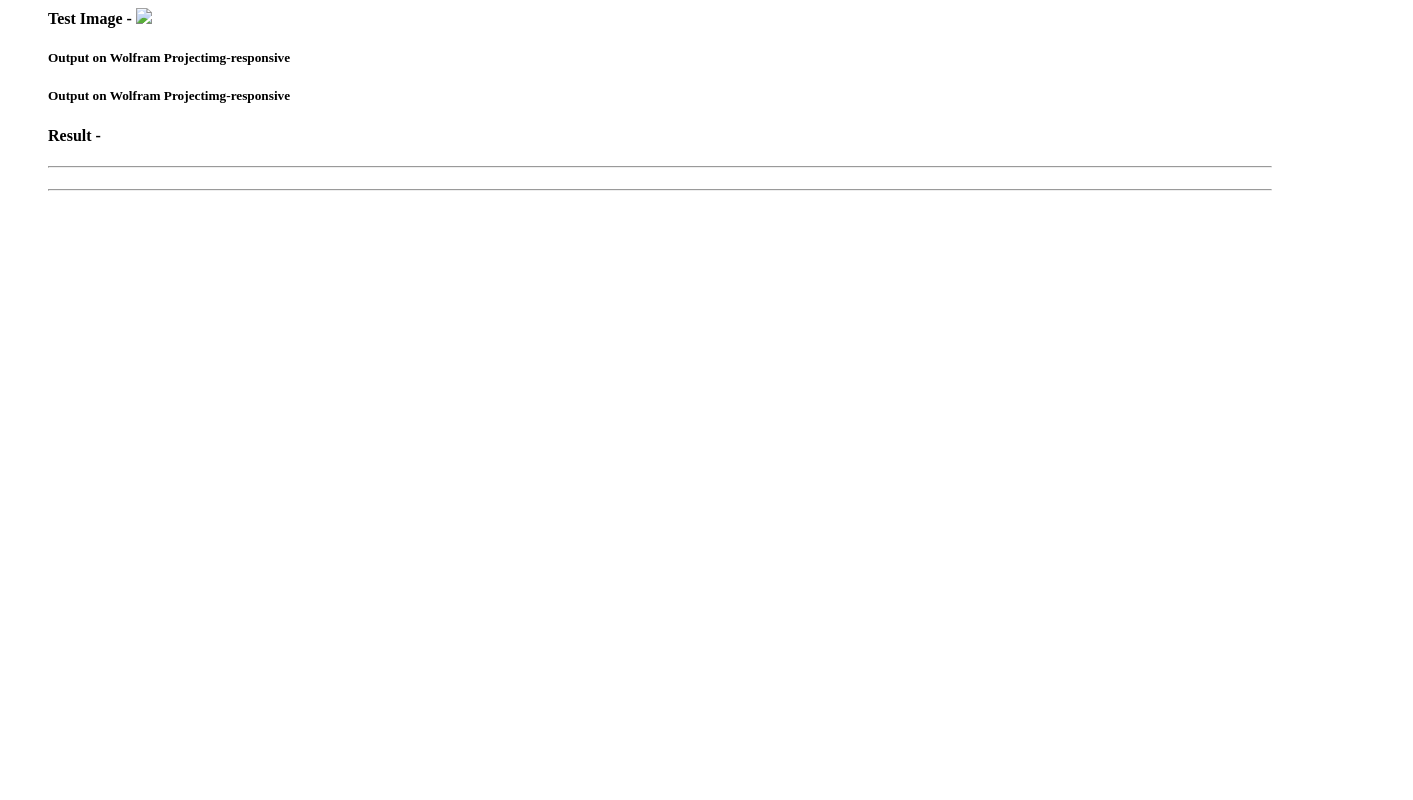
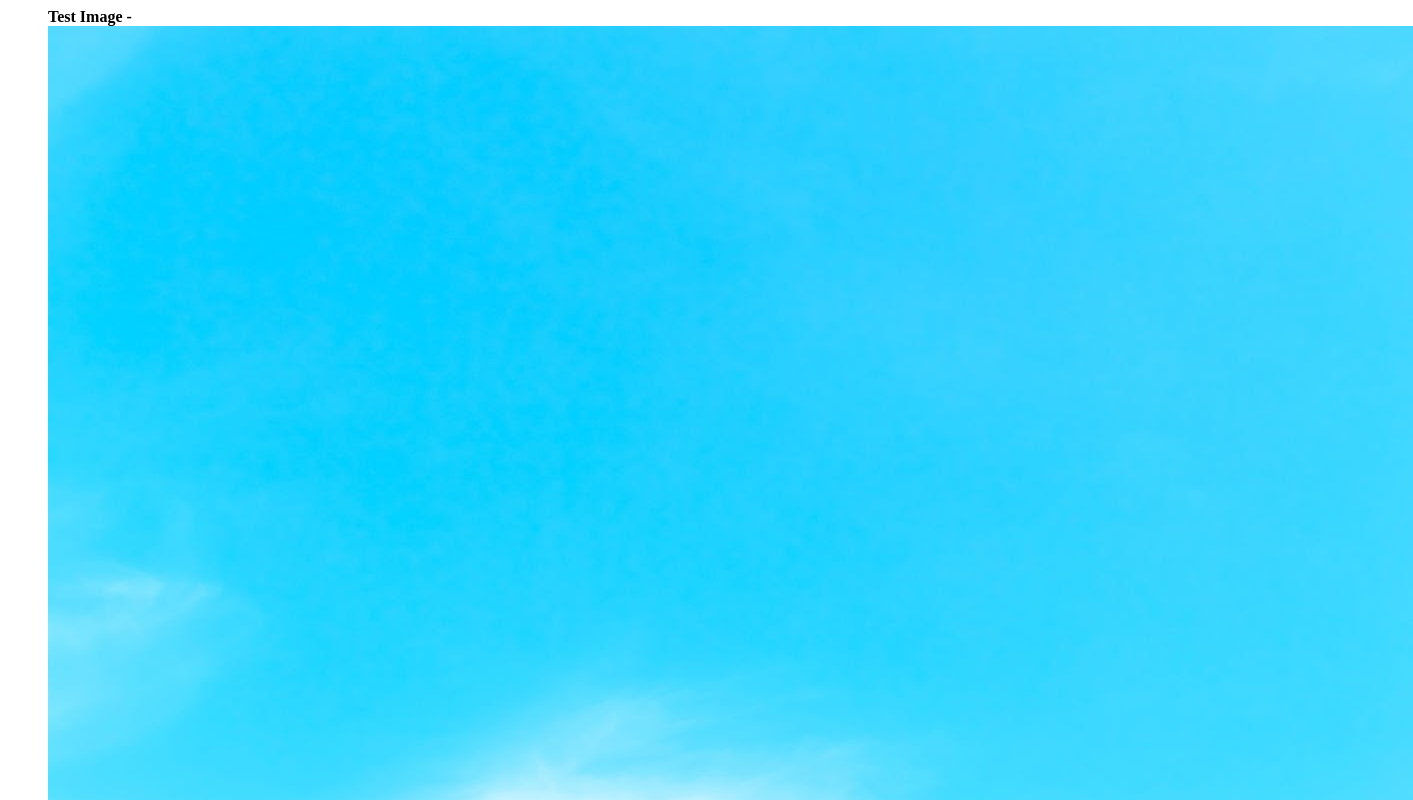
Before and after one commit to eadarasaisamhita/Case-Study, a plain HTML site: page index.html in a window 1280 px wide. Shown: the top 800 px of the page, 1413 px wide, since content can reach past the window. Drawn offline with Linux system fonts and the light colour scheme.

Commit message:
Add files via upload

```diff
--- a/index.html
+++ b/index.html
@@ -1,8 +1,10 @@
+
+
 <ol>
     <div class="text_images_and_result">
         <liv>
             <b>Test Image - </b>
-            <img src="shoes.jpeg" class="img-responsive">
+            <img src="images.jpg" class="img-responsive">
         </liv>
 
        <h5>Output on <b>Wolfram Project</b>img-responsive
@@ -15,7 +17,7 @@
 
 
   <dikv class="mini_result">
-      <h4>Result - </h4>
+      <h4>Result - beach </h4>
       <hr>
       <h4> </h4>
   </div>
```
Also changed, not shown: images.jpg (added).
